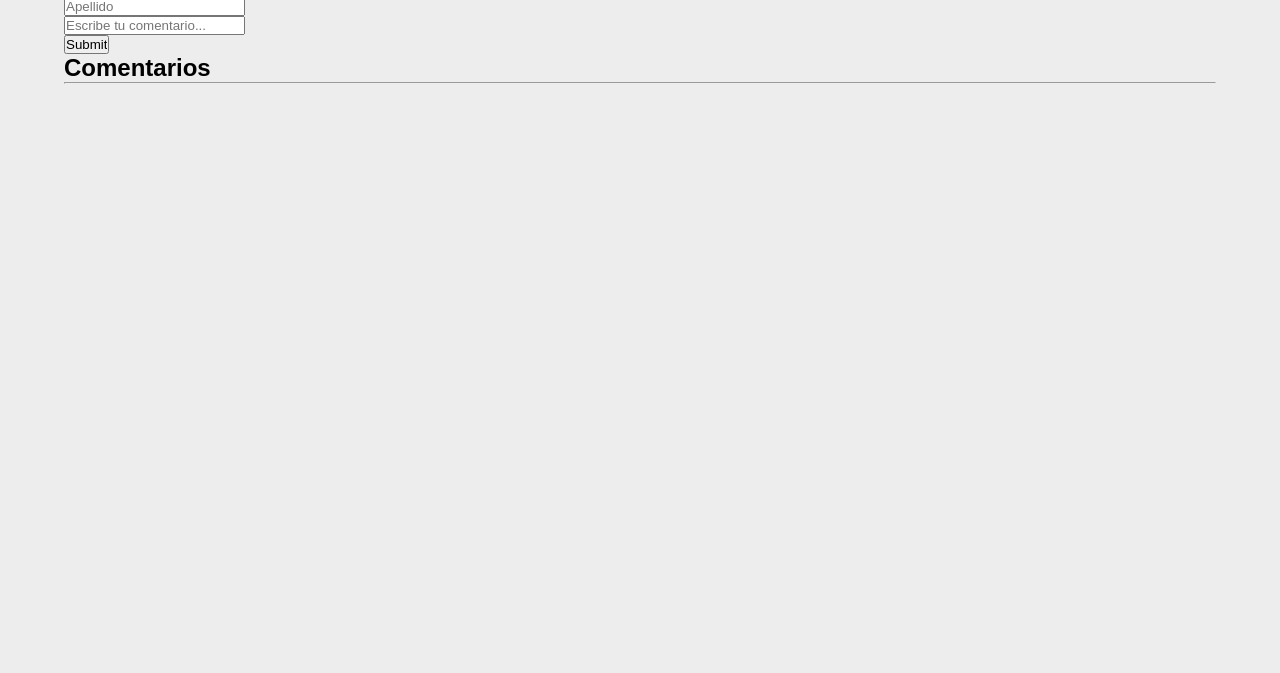
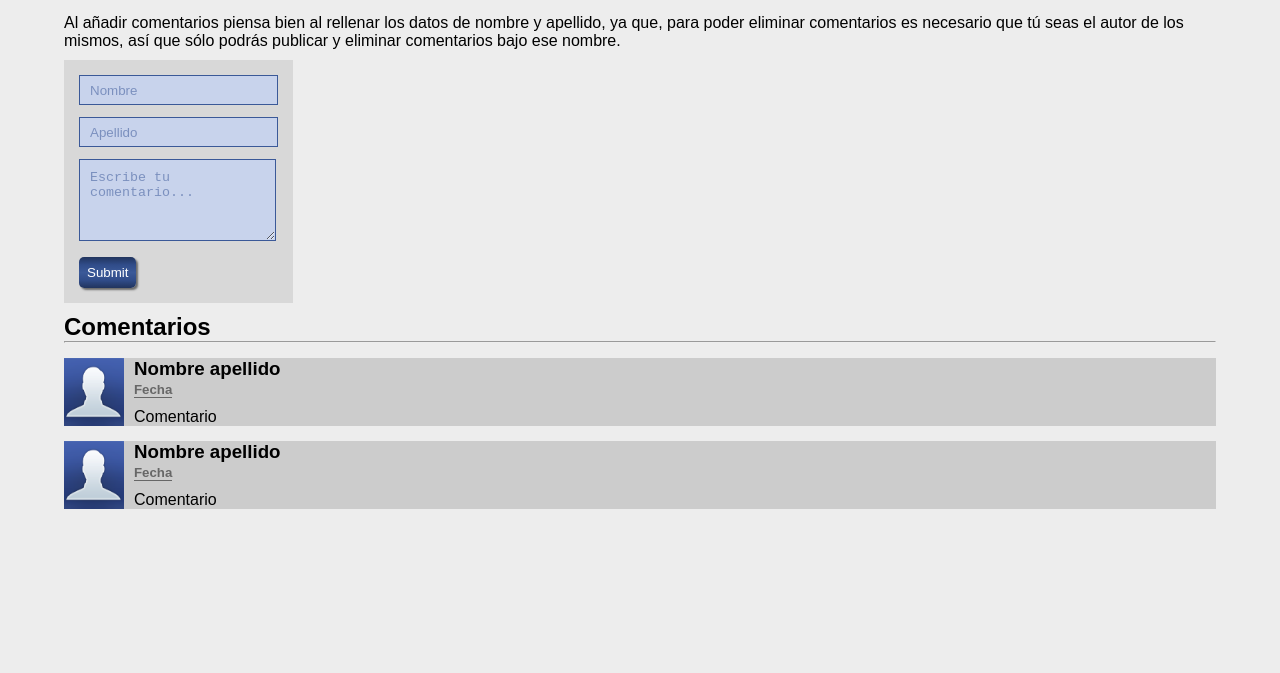
Before and after one commit to kyevegz/moduloIIIMasterBecalos, a plain HTML site: page proyectoFinalComentarios/index.html in a window 1280 px wide. Shown: the part 127-800 px from the top of the page. Drawn offline with Linux system fonts and the light colour scheme.

Commit message:
estilos css y ajustes de formato del js

```diff
--- a/proyectoFinalComentarios/index.html
+++ b/proyectoFinalComentarios/index.html
@@ -8,10 +8,14 @@
 </head>
 <body>
     <h1 class = "title">Página de comentarios</h1>
-    <form id = "form-comments">
+    <p>¡Bienvenido a tu muro!</p><br>
+    <p>Al añadir comentarios piensa bien al rellenar los datos de nombre y apellido, ya que, para poder eliminar comentarios es necesario
+        que tú seas el autor de los mismos, así que sólo podrás publicar y eliminar comentarios bajo ese nombre.
+    </p>
+    <form class = "form-comments" id = "form-comments">
         <input id = "input-name" type = "text" placeholder="Nombre"><br>
         <input id = "input-lastname" type = "text" placeholder="Apellido"><br>
-        <input id = "input-comment" type = "textarea" placeholder="Escribe tu comentario..."> <br>
+        <textarea id = "input-comment" rows = "4" placeholder="Escribe tu comentario..."></textarea> <br>
         <input type = "submit">
 
 
@@ -20,12 +24,29 @@
     <section id = "comments" class = "comments">
         <h1>Comentarios</h1>
         <hr>
+        <div id = "comment-list" class = "comment-list">
 
-        <!-- <div class="comment"> -->
-            <!-- <h3 id = "tag-name">Nombre apellido</h3>
-            <h5 id = "tag-date">Fecha</h5>
-            <p id = "tag-comment">Comentario</p> -->
-        <!-- </div> -->
+        </div>
+
+        <div class="comment">
+            <img src = "img/img1.png">
+            <div>
+                <h3 id = "tag-name">Nombre apellido</h3>
+                <h5 id = "tag-date">Fecha</h5>
+                <p id = "tag-comment">Comentario</p>
+            </div>
+
+         </div>
+
+         <div class="comment">
+            <img src = "img/img1.png">
+            <div>
+                <h3 id = "tag-name">Nombre apellido</h3>
+                <h5 id = "tag-date">Fecha</h5>
+                <p id = "tag-comment">Comentario</p>
+            </div>
+
+         </div>
     </section>
 
 
--- a/proyectoFinalComentarios/script.js
+++ b/proyectoFinalComentarios/script.js
@@ -1,18 +1,29 @@
 let formulario = document.getElementById(('form-comments'));
 let nombre = "", apellido = "", comentario = "", Tusuario = "",
-Tfecha = "", TComentario = "", Tdivisor = "";
-let fechaAct = new Date().toString();
+Tfecha = "", TComentario = "", Tdivisor = "", Timagen = "", TdivisorFlex = "";
+let fechaAct = "";
 let contador = 0;
-const section = document.getElementById('comments');
+const section = document.getElementById('comment-list');
 
 formulario.addEventListener('submit', function(event){
-
+    fechaAct = new Date().toString()
+    //creación de los elementos en el DOM
     Tusuario = document.createElement('h3');
     Tusuario.id = 'tag-name'+contador.toString();
+
     Tfecha = document.createElement('h5');
     Tfecha.id = 'tag-date'+contador.toString();
+
     TComentario = document.createElement('p');
     TComentario.id = 'tag-comment'+contador.toString();
+
+    Timagen = document.createElement('img');
+    Timagen.src = "img/img1.png";
+    Timagen.id = "imc"+contador.toString();
+
+    TdivisorFlex = document.createElement('div');
+    TdivisorFlex.id = "divF"+contador.toString();
+
     Tdivisor = document.createElement('div');
     Tdivisor.id = "comment"+contador.toString();
     Tdivisor.className = "comment";
@@ -20,7 +31,9 @@ formulario.addEventListener('submit', function(event){
 
 
 
-    event.preventDefault();
+    event.preventDefault();//evita que el form se recargue
+
+    //obtención de valores ingresados por el form
     nombre = document.getElementById('input-name').value;
     apellido = document.getElementById('input-lastname').value;
     comentario = document.getElementById('input-comment').value;
@@ -28,25 +41,31 @@ formulario.addEventListener('submit', function(event){
 
 
 
-
+    //asignación del contenido que llevarán las etiquetas ya creadas
     TComentario.textContent = comentario;
     Tfecha.textContent = fechaAct;
     Tusuario.textContent = nombre  + " " + apellido;
-    section.appendChild(Tdivisor);
-    Tdivisor = document.getElementById('comment'+contador.toString());
 
-    //tras crear el divisor, añado el usuario
-    Tdivisor.appendChild(Tusuario);
+    section.prepend(Tdivisor);
+
+    Tdivisor.appendChild(Timagen);
+
+    //console.log(TdivisorFlex);
+    Tdivisor.appendChild(TdivisorFlex);
+    TdivisorFlex.appendChild(Tusuario);
     Tusuario = document.getElementById('tag-name'+contador.toString());
 
     //luego del usuario añado la fecha
-    Tdivisor.appendChild(Tfecha);
+    TdivisorFlex.appendChild(Tfecha);
     Tfecha = document.getElementById('tag-date'+contador.toString());
 
     //finalmente, el comentario
-    Tdivisor.appendChild(TComentario);
+    TdivisorFlex.appendChild(TComentario);
     TComentario = document.getElementById('tag-comment'+contador.toString());
 
-
+    //limpiar la zona de comentarios
+    document.getElementById('input-comment').value = "";
+    document.getElementById('input-name').disabled = true;
+    document.getElementById('input-lastname').disabled = true;
     contador++;
 });
--- a/proyectoFinalComentarios/style.css
+++ b/proyectoFinalComentarios/style.css
@@ -10,6 +10,50 @@ body{
     font-family: Arial, Helvetica, sans-serif;
 }
 
+.form-comments{
+    background-color: rgb(216, 216, 216);
+    padding: 15px;
+    width: min-content;
+    margin: 10px 0;
+}
+
+.form-comments input[type="submit"]{
+    padding: 8px;
+    color:white;
+    background: linear-gradient(#21345d,#304c89, #3b5998, #304c89, #21345d);
+    border: none;
+    border-radius: 5px;
+    box-shadow: 2px 2px 2px rgba(0, 0, 0, 0.5);
+    cursor: pointer;
+
+}
+
+.form-comments input[type = "text"]{
+    height: 30px;
+    padding: 10px;
+    margin-bottom: 12px;
+    border: 1px solid #3b5998;
+    background-color: #c8d3ec;
+    color: #3b5998;
+}
+
+.form-comments textarea{
+   padding: 10px;
+    margin-bottom: 12px;
+    border: 1px solid #3b5998;
+    background-color: #c8d3ec;
+    color: #3b5998;
+}
+
+.form-comments input[type = "text"]::placeholder, textarea::placeholder{
+    color: #3b58988b;
+}
+
+/* .comments{
+    display: flex;
+    flex-direction: column;
+} */
+
 .title{
     color: #3b5998;
     font-size: 3rem;
@@ -17,4 +61,20 @@ body{
 
 .comment{
     background-color: rgb(204, 204, 204);
+    margin-top: 15px;
+    display: flex;
+    flex-direction: row;
 }
+
+.comment img{
+    width: 60px;
+    margin-right: 10px;
+}
+.comment div h5{
+
+    color: rgb(103, 103, 103);
+    display: inline-block;
+    border-bottom: 1px solid rgb(103, 103, 103);
+    margin-bottom: 10px;
+
+}
```
